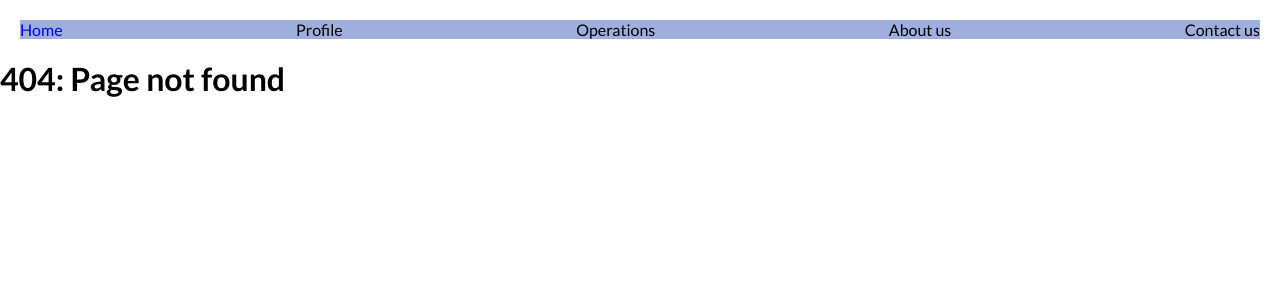
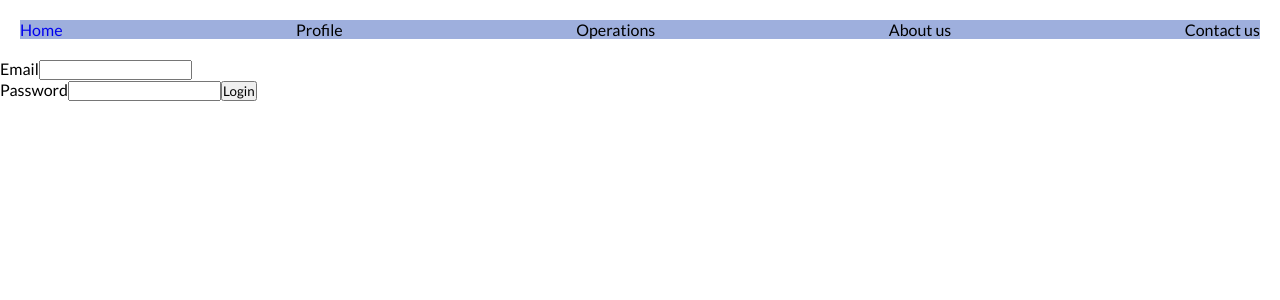
Before and after one commit to ian-afk/GYM_PROJECT_mern, a React (Vite) app in the folder frontend/: page /users/login in a window 1280 px wide. Before the commit this address had no page. Shown: the top 300 px of the page. Built offline with nearby package versions, Linux system fonts and the light colour scheme.

Commit message:
login, protect route and send token w useContext

```diff
--- a/frontend/src/App.jsx
+++ b/frontend/src/App.jsx
@@ -32,11 +32,13 @@ import GymCreate from './pages/gymbranches/GymCreate';
 import EmployeePage from './pages/Employee/EmployeePage';
 import AuthPage from './pages/auth/AuthPage';
 import Login from './pages/auth/Login';
+import { AuthProvider } from './context/AuthContext';
 
 export default function App() {
   const AppLayout = () => (
     <>
       <Nav />
+
       <Outlet />
     </>
   );
@@ -76,15 +78,17 @@ export default function App() {
           <Route path="/gymbranches/:id" element={<GymView />} />
         </Route>
 
-        <Route path="/user" element={<AuthPage />}></Route>
-        <Route path="/user/login" element={<Login />}></Route>
+        <Route path="/users" element={<AuthPage />}></Route>
+        <Route path="/users/login" element={<Login />}></Route>
         <Route path="*" element={<NotFound />}></Route>
       </Route>
     )
   );
   return (
     <>
-      <RouterProvider router={router} />
+      <AuthProvider>
+        <RouterProvider router={router} />
+      </AuthProvider>
     </>
   );
 }
--- a/frontend/src/components/Loginout.jsx
+++ b/frontend/src/components/Loginout.jsx
@@ -1,7 +1,11 @@
+import { NavLink } from 'react-router-dom';
+
 export default function LoginLogout() {
   return (
     <ul>
-      <li>Login</li>
+      <li>
+        <NavLink to={'users/login'}>Login</NavLink>
+      </li>
       <li>Register</li>
       <li>Logout</li>
     </ul>
--- a/frontend/src/hooks/useAPIList.js
+++ b/frontend/src/hooks/useAPIList.js
@@ -1,7 +1,7 @@
 import { useEffect, useState } from 'react';
 import RequestOptions from '../utils/requestClass';
 
-export function useAPIList(path) {
+export function useAPIList(path, token = '') {
   const [data, setData] = useState([]);
   const [isLoading, setIsLoading] = useState(false);
 
@@ -10,19 +10,23 @@ export function useAPIList(path) {
   useEffect(() => {
     async function getAllData() {
       try {
-        const request = new RequestOptions('GET');
+        const request = new RequestOptions('GET', token);
         setIsLoading(true);
         const res = await fetch(url, request.options);
         const json = await res.json();
-
+        console.log('hello im still in the');
+        console.log(json);
         setData(json[path]);
         setIsLoading(false);
       } catch (error) {
+        console.log('hello');
         console.log(error);
+      } finally {
+        setIsLoading(false);
       }
     }
 
     getAllData();
-  }, []);
+  }, [path, token, url]);
   return { data, setData, isLoading, url };
 }
--- a/frontend/src/pages/Employee/EmployeeList.jsx
+++ b/frontend/src/pages/Employee/EmployeeList.jsx
@@ -1,23 +1,25 @@
 import { Link } from 'react-router-dom';
 import { useAPIList } from '../../hooks/useAPIList';
 import RequestOptions from '../../utils/requestClass';
+import { useAuth } from '../../context/AuthContext';
 export default function EmployeeList() {
   // const [employees, setEmployees] = useState([]);
   // const [loading, setLoading] = useState(false);
 
+  const { token, isLoggedIn } = useAuth();
   const path = `employees`;
   const {
     data: employees,
     setData: setEmployees,
     isLoading,
     url,
-  } = useAPIList(path);
+  } = useAPIList(path, token);
 
   function handleDelete(id) {
     const confirmed = window.confirm('Are you sure you want to delete?');
 
     const empUrl = `${url}/${id}`;
-    const request = new RequestOptions('DELETE');
+    const request = new RequestOptions('DELETE', token);
 
     async function deleteEmployee() {
       const res = await fetch(empUrl, request.options);
--- a/frontend/src/pages/auth/Login.jsx
+++ b/frontend/src/pages/auth/Login.jsx
@@ -1,37 +1,62 @@
-import { useReducer, useState } from 'react';
-
-const initialState = {
-  email: '',
-  password: '',
-  isLoading: false,
-};
-
-function reducer(state, action) {
-  switch (action.type) {
-    case 'login':
-      return;
-  }
-}
+import { useState } from 'react';
+import RequestOptions from '../../utils/requestClass';
+import { useNavigate } from 'react-router-dom';
+import { useAuth } from '../../context/AuthContext';
 export default function Login() {
-  const [state, dispatch] = useReducer(reducer, initialState);
   const [user, setUser] = useState({
     email: '',
     password: '',
   });
 
+  const { setToken, setIsLoggedIn } = useAuth();
+  const navigate = useNavigate();
   function handleChange(e) {
     const { name, value } = e.target;
 
     setUser((prev) => ({ ...prev, [name]: value }));
   }
+
+  function handleSubmit(e) {
+    e.preventDefault();
+
+    const body = {
+      email: user.email,
+      password: user.password,
+    };
+    const url = `${import.meta.env.VITE_API_URL}/users/login`;
+    const request = new RequestOptions('POST', '', body);
+
+    const login = async function () {
+      const res = await fetch(url, request.postOptions);
+      const json = await res.json();
+
+      console.log(json);
+      alert(json.message);
+      setToken(json.token);
+      setIsLoggedIn(() => (json.status === 'success' ? true : false));
+      navigate(`/`);
+    };
+    login();
+  }
   return (
     <>
-      <form>
+      <form onSubmit={handleSubmit}>
         <label>Email</label>
-        <input type="email" value={user.email} onChange={handleChange} />
+        <input
+          type="email"
+          name="email"
+          value={user.email}
+          onChange={handleChange}
+        />
         <br />
         <label>Password</label>
-        <input type="password" value={user.password} onChange={handleChange} />
+        <input
+          type="password"
+          name="password"
+          value={user.password}
+          onChange={handleChange}
+        />
+        <button type="submit">Login</button>
       </form>
     </>
   );
```
Also changed, not shown: 1 other file (tests, documents, lock files or other folders).
